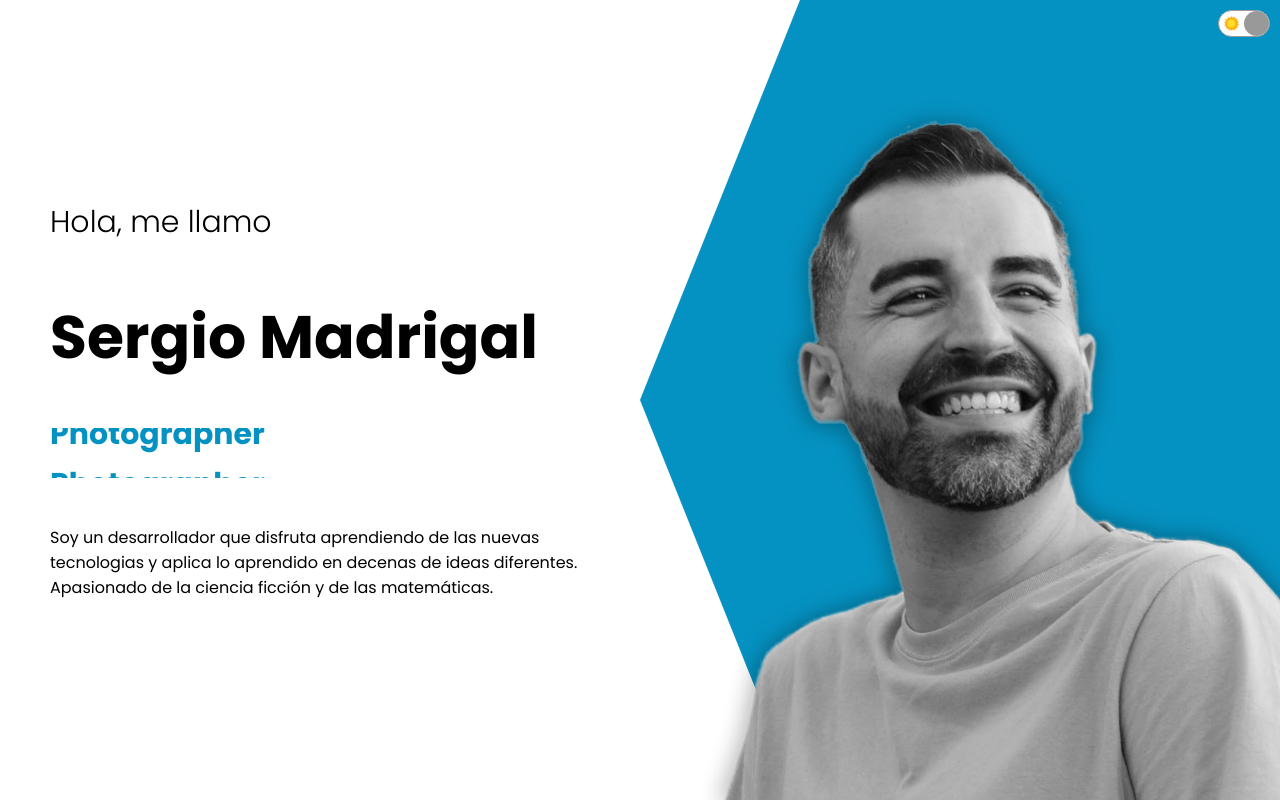
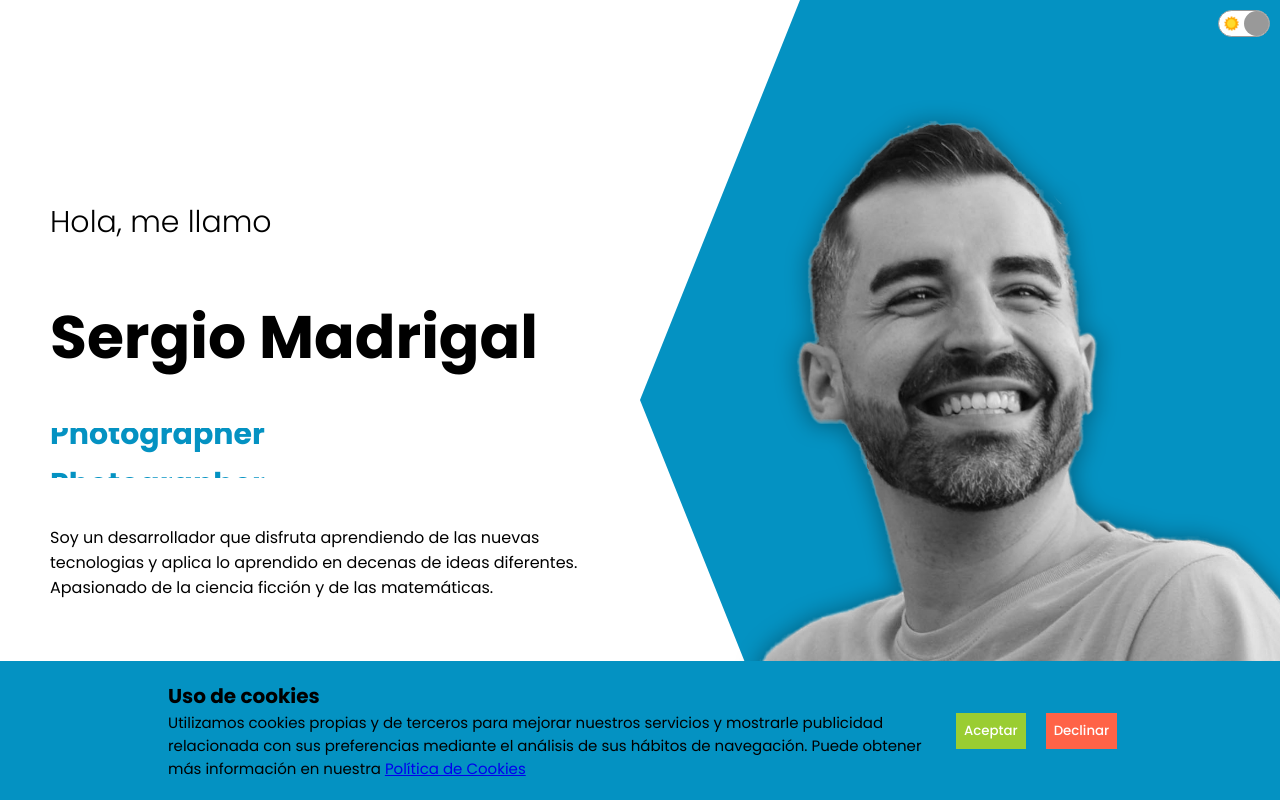
Before and after one commit to mdgdeveloper/portfolio_demo, a React (Vite) app: page / in a window 1280 px wide. Shown: the top 802 px of the page. Built offline with nearby package versions, Linux system fonts and the light colour scheme.

Commit message:
Cookies defined and added.

```diff
--- a/package.json
+++ b/package.json
@@ -9,6 +9,7 @@
   },
   "dependencies": {
     "react": "^17.0.0",
+    "react-cookie": "^4.1.1",
     "react-dom": "^17.0.0"
   },
   "devDependencies": {
--- a/src/App.jsx
+++ b/src/App.jsx
@@ -1,27 +1,31 @@
-import { useContext } from "react"
-import About from "./components/about/About"
-import Contact from "./components/contact/Contact"
-import Intro from "./components/intro/Intro"
-import ProductList from "./components/productList/ProductList"
-import Toggle from "./components/toggle/Toggle"
-import { ThemeContext } from "./context"
-
-
+import { useContext } from "react";
+import About from "./components/about/About";
+import Contact from "./components/contact/Contact";
+import Cookies from "./components/cookies/Cookies";
+import Intro from "./components/intro/Intro";
+import ProductList from "./components/productList/ProductList";
+import Toggle from "./components/toggle/Toggle";
+import { ThemeContext } from "./context";
 
 const App = () => {
-
   const theme = useContext(ThemeContext);
   const darkMode = theme.state.darkMode;
 
   return (
-    <div style={{ backgroundColor: darkMode ? "#222" : "white", color: darkMode ? "white" : "black"}}>
+    <div
+      style={{
+        backgroundColor: darkMode ? "#222" : "white",
+        color: darkMode ? "white" : "black",
+      }}
+    >
       <Toggle />
       <Intro />
       <About />
       <ProductList />
       <Contact />
+      <Cookies />
     </div>
-  )
-}
+  );
+};
 
-export default App
+export default App;
--- /dev/null
+++ b/src/components/cookies/Cookies.jsx
@@ -0,0 +1,40 @@
+import { useState } from "react";
+import { useCookies } from "react-cookie";
+import "./cookies.css";
+
+const Cookies = () => {
+    const [cookies, setCookie, removeCookie] = useCookies(['policy']);
+    const [showCookies, setShowCookies] = useState(false || cookies.policy);
+
+
+    // Funcion que activa que desaparezca el mensaje de las cookies.
+    const handleClick = (e) =>{
+        if(e.target.name==="accept"){
+            setShowCookies(true);
+            setCookie('policy', true);
+        }
+
+    }
+
+  return (
+    <div className={`ck ${showCookies ? "ck-disappear" : ""}`}>
+      <div className="ck-wrapper">
+        <div className="ck-message">
+          <h1 className="ck-title">Uso de cookies</h1>
+          <p className="ck-text">
+            Utilizamos cookies propias y de terceros para mejorar nuestros
+            servicios y mostrarle publicidad relacionada con sus preferencias
+            mediante el análisis de sus hábitos de navegación. Puede obtener más
+            información en nuestra <a href="#">Política de Cookies</a>
+          </p>
+        </div>
+        <div className="ck-buttons">
+          <button className='ck-accept'  name="accept" onClick={handleClick}>Aceptar</button>
+          <button className="ck-decline" name="decline" onClick={handleClick}>Declinar</button>
+        </div>
+      </div>
+    </div>
+  );
+};
+
+export default Cookies;
--- /dev/null
+++ b/src/components/cookies/cookies.css
@@ -0,0 +1,59 @@
+.ck{
+background-color: #0492c2;
+position: fixed;
+bottom: 0;
+padding: 20px 50px;
+width: 100%;
+transition: visibility 2s ease;
+visibility: visible;
+opacity: 1;
+
+}
+
+.ck-disappear{
+    visibility: hidden;
+    opacity: 0;
+    transition: visibility 0s 0.2s, opacity 0.2s linear;
+}
+
+.ck-wrapper{
+    display: flex;
+    align-items: center;
+    justify-content: center;
+    width: 100%;
+}
+
+.ck-message{
+    width: 60%;
+}
+
+.ck-buttons{
+    width: 20%;
+
+}
+
+.ck-title{
+    font-size: 20px;
+
+}
+
+.ck-message{
+    font-size: 15px;
+
+}
+
+.ck-buttons{
+    margin-left: 20px;
+}
+
+.ck-accept{
+    background-color: yellowgreen;
+    padding: 8px;
+    margin-right: 20px;
+
+}
+
+.ck-decline{
+    background-color: tomato;
+    padding: 8px;
+}
--- a/src/main.jsx
+++ b/src/main.jsx
@@ -3,12 +3,15 @@ import ReactDOM from "react-dom";
 import "./index.css";
 import App from "./App";
 import { ThemeProvider } from "./context";
+import { CookiesProvider } from "react-cookie";
 
 ReactDOM.render(
   <React.StrictMode>
+    <CookiesProvider>
     <ThemeProvider>
       <App />
     </ThemeProvider>
+    </CookiesProvider>
   </React.StrictMode>,
   document.getElementById("root")
 );
```
Also changed, not shown: 1 other file (tests, documents, lock files or other folders).
